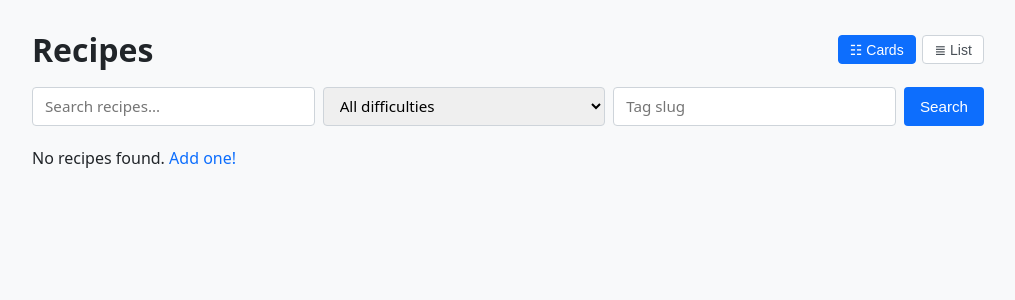
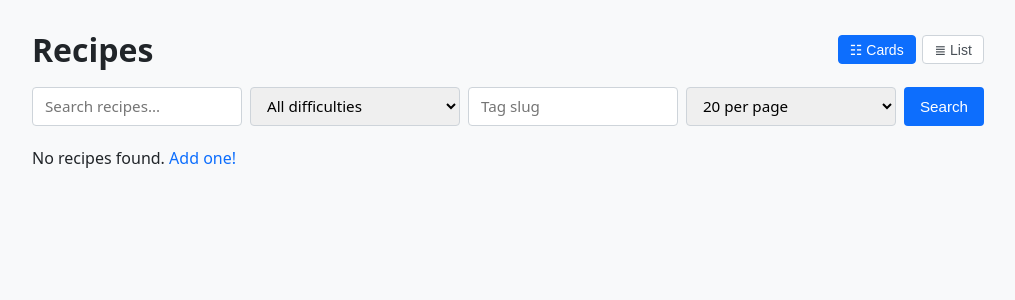
Before and after one commit to bdjohnson79/recipe-manager, a Django app: page /recipes/ in a window 1280 px wide. Shown: the part 56-356 px from the top of the page, without its empty margins (132-1147 px from the left). Run offline with Django 5.2, Linux system fonts and the light colour scheme; data that the repository does not hold is empty; some libraries are stand-ins or nearby versions.

Commit message:
Add configurable per-page pagination (50, 100, 200) to recipe list
Co-Authored-By: Claude Sonnet 4.6 <noreply@anthropic.com>

```diff
--- a/recipes/templates/recipes/recipe_list.html
+++ b/recipes/templates/recipes/recipe_list.html
@@ -81,6 +81,11 @@
     {% endfor %}
   </select>
   <input type="text" name="tag" value="{{ tag }}" placeholder="Tag slug">
+  <select name="per_page" onchange="this.form.submit()" title="Results per page">
+    {% for n in per_page_options %}
+      <option value="{{ n }}" {% if per_page == n %}selected{% endif %}>{{ n }} per page</option>
+    {% endfor %}
+  </select>
   <button type="submit" class="btn btn-primary">Search</button>
   {% if q or tag or difficulty %}
     <a href="{% url 'recipes:list' %}" class="btn btn-secondary">Clear</a>
@@ -175,11 +180,11 @@
   {% if is_paginated %}
     <div class="pagination">
       {% if page_obj.has_previous %}
-        <span class="page-item"><a href="?page={{ page_obj.previous_page_number }}{% if q %}&q={{ q }}{% endif %}{% if tag %}&tag={{ tag }}{% endif %}{% if difficulty %}&difficulty={{ difficulty }}{% endif %}">&laquo; Prev</a></span>
+        <span class="page-item"><a href="?page={{ page_obj.previous_page_number }}{% if q %}&q={{ q }}{% endif %}{% if tag %}&tag={{ tag }}{% endif %}{% if difficulty %}&difficulty={{ difficulty }}{% endif %}&per_page={{ per_page }}">&laquo; Prev</a></span>
       {% endif %}
       <span class="page-item active"><span>{{ page_obj.number }} / {{ page_obj.paginator.num_pages }}</span></span>
       {% if page_obj.has_next %}
-        <span class="page-item"><a href="?page={{ page_obj.next_page_number }}{% if q %}&q={{ q }}{% endif %}{% if tag %}&tag={{ tag }}{% endif %}{% if difficulty %}&difficulty={{ difficulty }}{% endif %}">Next &raquo;</a></span>
+        <span class="page-item"><a href="?page={{ page_obj.next_page_number }}{% if q %}&q={{ q }}{% endif %}{% if tag %}&tag={{ tag }}{% endif %}{% if difficulty %}&difficulty={{ difficulty }}{% endif %}&per_page={{ per_page }}">Next &raquo;</a></span>
       {% endif %}
     </div>
   {% endif %}
--- a/recipes/views.py
+++ b/recipes/views.py
@@ -44,6 +44,14 @@ class RecipeListView(ListView):
     template_name = 'recipes/recipe_list.html'
     context_object_name = 'recipes'
     paginate_by = 20
+    _ALLOWED_PER_PAGE = (20, 50, 100, 200)
+
+    def get_paginate_by(self, queryset):
+        try:
+            value = int(self.request.GET.get('per_page', 0))
+        except (ValueError, TypeError):
+            return self.paginate_by
+        return value if value in self._ALLOWED_PER_PAGE else self.paginate_by
 
     def get_queryset(self):
         qs = Recipe.objects.prefetch_related('tags').distinct().order_by('title')
@@ -71,6 +79,8 @@ class RecipeListView(ListView):
         ctx['difficulty_choices'] = Recipe.DIFFICULTY_CHOICES
         ctx['all_tags'] = Tag.objects.order_by('name')
         ctx['user_can_edit'] = _user_can_edit(self.request.user)
+        ctx['per_page'] = self.get_paginate_by(None)
+        ctx['per_page_options'] = self._ALLOWED_PER_PAGE
         return ctx
 
 
```
